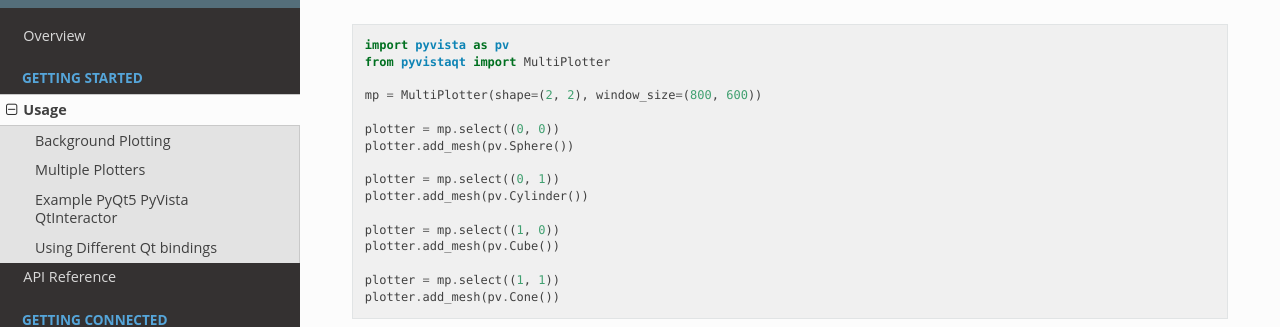
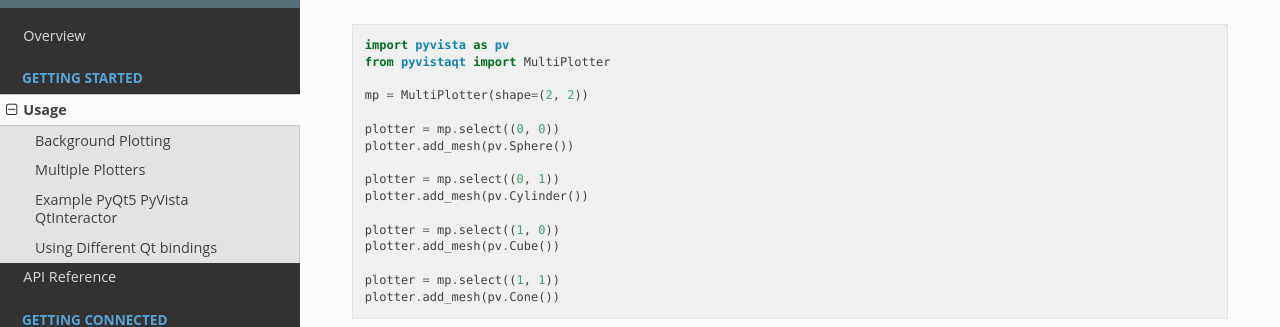
Before and after one commit to pyvista/pyvistaqt, a Sphinx documentation site: the page built from docs/usage.rst, in a window 1280 px wide and 900 px high, scrolled down 781 px. Shown: the part 172-499 px from the top of the window. Built offline with Sphinx 7.4.7 and the Read the Docs theme 2.0.0, drawn with Linux system fonts in a browser that asks for light colours.

Commit message:
Make it minimal

```diff
--- a/docs/usage.rst
+++ b/docs/usage.rst
@@ -53,7 +53,7 @@
     import pyvista as pv
     from pyvistaqt import MultiPlotter
 
-    mp = MultiPlotter(shape=(2, 2), window_size=(800, 600))
+    mp = MultiPlotter(shape=(2, 2))
 
     plotter = mp.select((0, 0))
     plotter.add_mesh(pv.Sphere())
```
